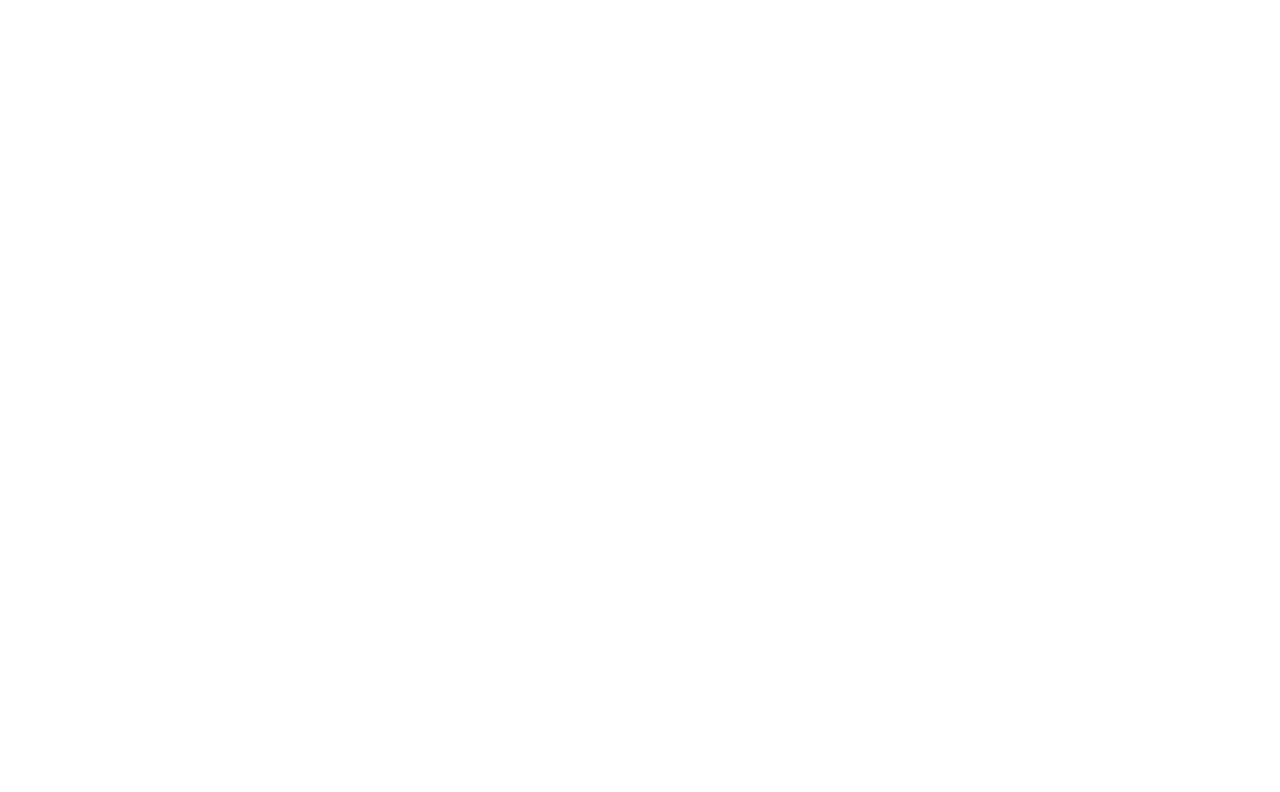
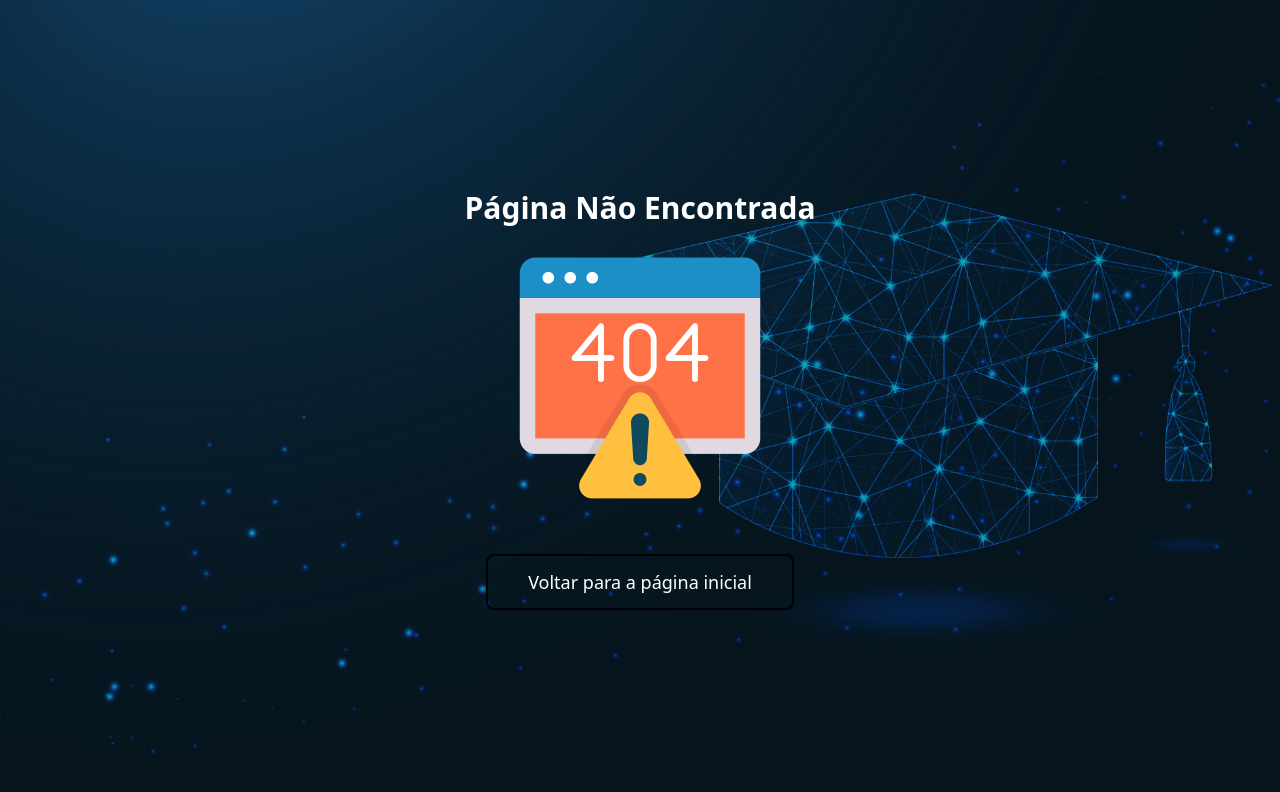
Before and after one commit to lgaxd/skillmatch-gs-front, a React (Vite) app: page /dashboard in a window 1280 px wide. Before the commit this address had no page. Shown: the top 792 px of the page. Built offline with nearby package versions, Linux system fonts and the light colour scheme.

Commit message:
feat: adicionando página de erro 404

```diff
--- a/src/App.tsx
+++ b/src/App.tsx
@@ -5,6 +5,12 @@
 const LandingPage = lazy(() =>
   import("./pages/landing-page").then((module) => ({
     default: module.LandingPage,
+  }))
+);
+
+const NotFoundPage = lazy(() =>
+  import("./pages/not-found").then((module) => ({
+    default: module.NotFoundPage,
   }))
 );
 
@@ -19,6 +25,7 @@
     <Router>
       <Suspense fallback={<Loading message="Carregando página..." />}>
         <Routes>
+          <Route path="*" element={<NotFoundPage />} />
           <Route path="/" element={<LandingPage />} />
           <Route path="/login" element={<LoginPage />} />
         </Routes>
--- a/src/pages/not-found.tsx
+++ b/src/pages/not-found.tsx
@@ -0,0 +1,24 @@
+import { useNavigate } from "react-router-dom";
+import { BackgroundPrincipal } from "../components/background-principal";
+import  notFoundImage from "../assets/erro-404.png";
+
+export function NotFoundPage() {
+    const navigate = useNavigate();
+    return (
+        <div className="relative z-10 flex flex-col items-center justify-center min-h-screen px-6">
+            <BackgroundPrincipal />
+            <h1 className="relative z-10 text-3xl font-bold mb-6 text-white">Página Não Encontrada</h1>
+            <img
+                src={notFoundImage}
+                alt="Erro 404 - Página Não Encontrada"
+                className="relative z-10 w-64 h-64 mb-6"
+            />
+            <button
+                onClick={() => navigate("/")}
+                className="px-10 py-3 border-2 border-black rounded-lg text-lg font-medium hover:bg-black transition cursor-pointer text-white bg-transparent mt-6"
+            >
+                Voltar para a página inicial
+            </button>
+        </div>
+    );
+}
```
Also changed, not shown: src/assets/erro-404.png (added).
